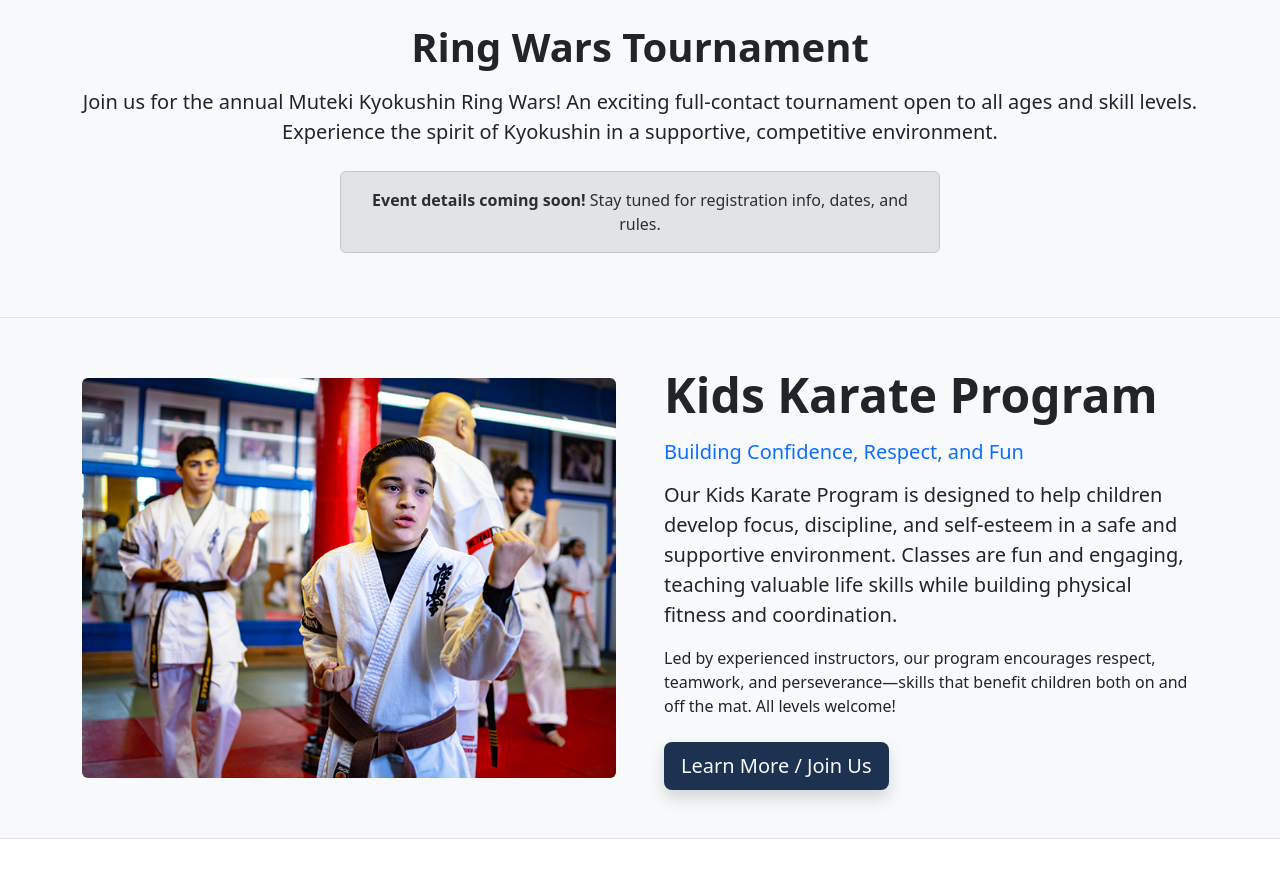
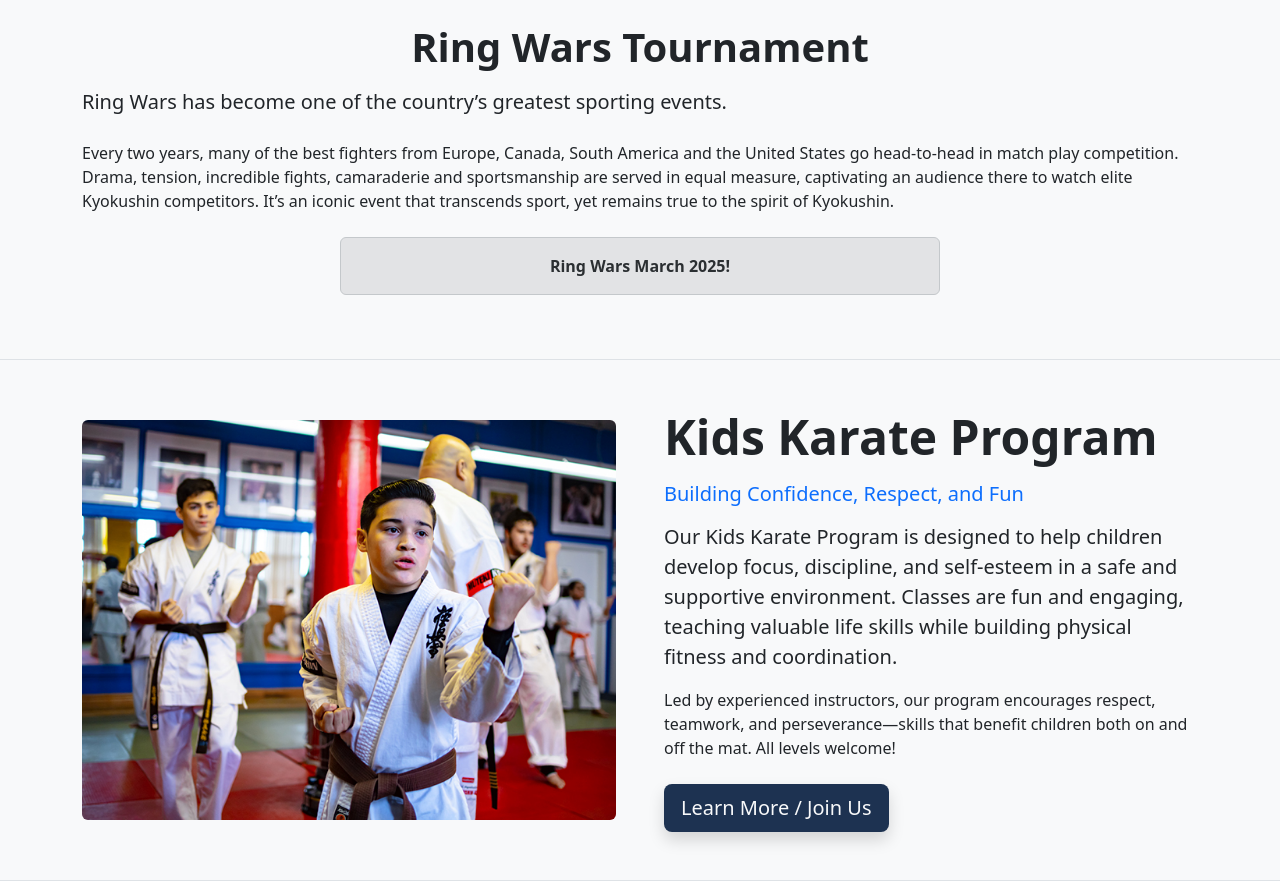
Before and after one commit to sjvarnum/website-mutekikyokushin, a React (Vite) app: page / in a window 1280 px wide. Shown: the part 3477-4361 px from the top of the page. Built offline with nearby package versions, Linux system fonts and the light colour scheme.

Commit message:
feat: add RingWars tournament component with image and event details

```diff
--- a/src/components/RingWars/RingWars.tsx
+++ b/src/components/RingWars/RingWars.tsx
@@ -14,12 +14,15 @@ const RingWars: React.FC = () => (
         />
       </div>
       <h2 className="fw-bold display-6 mb-3 text-center ringwars-section__title">Ring Wars Tournament</h2>
-      <p className="lead text-center mb-4 ringwars-section__subtitle">
-        Join us for the annual Muteki Kyokushin Ring Wars! An exciting full-contact tournament open to all ages and skill levels. Experience the spirit of Kyokushin in a supportive, competitive environment.
+      <p className="lead mb-4 ringwars-section__subtitle">
+      Ring Wars has become one of the country’s greatest sporting events.
+      </p>
+      <p className="mb-4 ringwars-section__subtitle">
+      Every two years, many of the best fighters from Europe, Canada, South America and the United States go head-to-head in match play competition. Drama, tension, incredible fights, camaraderie and sportsmanship are served in equal measure, captivating an audience there to watch elite Kyokushin competitors. It’s an iconic event that transcends sport, yet remains true to the spirit of Kyokushin.
       </p>
       <div className="ringwars-section__details text-center mx-auto" style={{ maxWidth: 600 }}>
         <div className="alert alert-secondary">
-          <strong>Event details coming soon!</strong> Stay tuned for registration info, dates, and rules.
+          <strong>Ring Wars March 2025!</strong>
         </div>
       </div>
     </div>
```
